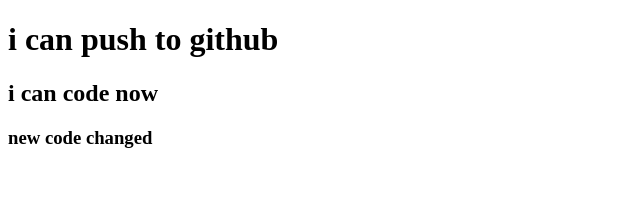
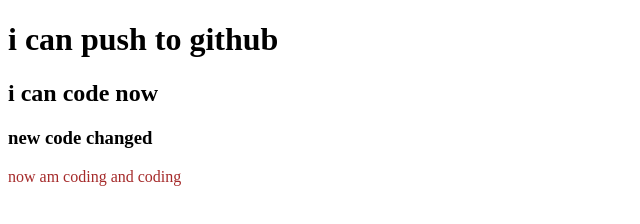
Before and after one commit to tafannomtoma/tafannom-s-2nd-repo, a plain HTML site: page index.html in a window 1280 px wide. Shown: the whole page, without its empty margins (0-640 px from the left). Drawn offline with Linux system fonts and the light colour scheme.

Commit message:
style added

```diff
--- a/index.html
+++ b/index.html
@@ -5,10 +5,12 @@
     <meta http-equiv="X-UA-Compatible" content="IE=edge">
     <meta name="viewport" content="width=device-width, initial-scale=1.0">
     <title>tafannom's 2nd git hub repo</title>
+    <link rel="stylesheet" href="style.css">
 </head>
 <body>
     <h1>i can push to github</h1>
     <h2>i can code now</h2>
     <h3>new code changed</h3>
+    <p>now am coding and coding</p>
 </body>
 </html>
--- /dev/null
+++ b/style.css
@@ -0,0 +1,3 @@
+p{
+    color: brown;
+}
```
